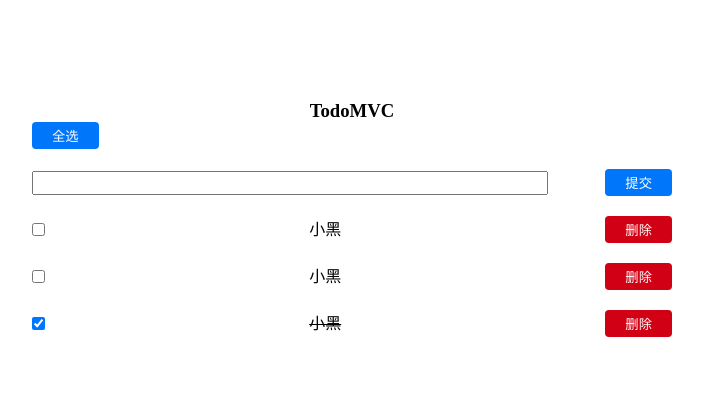
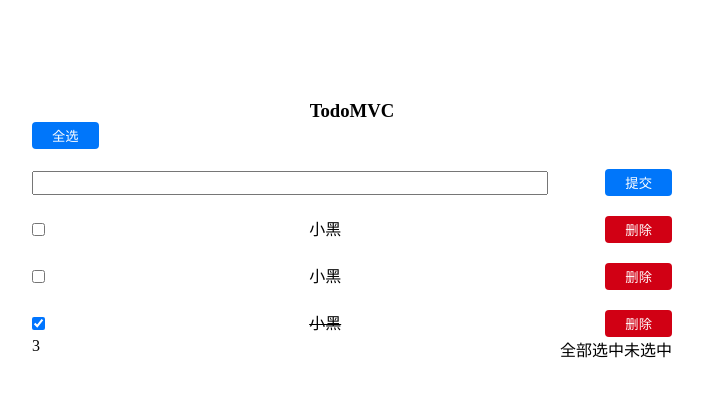
Before and after one commit to dxl519/React-TypeScript-Test, a React (Vite) app: page / in a window 1280 px wide. Shown: the top 396 px of the page, without its empty margins (288-991 px from the left). Built offline with nearby package versions, Linux system fonts and the light colour scheme.

Commit message:
[ADD] Footer组件

```diff
--- a/index.html
+++ b/index.html
@@ -20,6 +20,12 @@
       height: 100%;
     }
 
+
+    ul,
+    li {
+      list-style: none;
+    }
+
     #root {
       width: 100%;
       height: 100%;
--- a/src/App.tsx
+++ b/src/App.tsx
@@ -4,6 +4,7 @@
 import { TodoForm } from "./views/todoForm";
 
 import "./index.css";
+import { Footer } from "./views/footer";
 
 function App() {
   // 初始化 Todos[] 列表
@@ -24,16 +25,16 @@
 
   // 全选
   const handleClickAllSelect = (): void => {
-    let newisCompleted = false;
+    let newIsCompleted = false;
 
     const newTodos = [...todos];
 
     newTodos.forEach((todo) => {
-      if (todo.isCompleted === false) return (newisCompleted = true);
+      if (todo.isCompleted === false) return (newIsCompleted = true);
     });
 
     newTodos.map((todo) => {
-      todo.isCompleted = newisCompleted;
+      todo.isCompleted = newIsCompleted;
     });
 
     setTodos(newTodos);
@@ -79,6 +80,7 @@
             );
           })}
         </div>
+        <Footer amount={todos.length ?? 0} />
       </div>
     </div>
   );
--- a/src/index.css
+++ b/src/index.css
@@ -54,3 +54,13 @@
     width: 80%;
     height: 20px;
 }
+
+.footer {
+    display: flex;
+    justify-content: space-between;
+}
+
+.footer-list {
+    display: flex;
+    justify-content: center;
+}
--- /dev/null
+++ b/src/views/footer/footer.tsx
@@ -0,0 +1,21 @@
+import { useId } from "react";
+import { FooterList, FooterProps } from "../../models/type";
+
+export const Footer: React.FC<FooterProps> = ({ amount }) => {
+  const footerList: FooterList[] = [
+    { id: 0, text: "全部" },
+    { id: 1, text: "选中" },
+    { id: 2, text: "未选中" },
+  ];
+
+  return (
+    <div className="footer">
+      <div>{amount}</div>
+      <ul className="footer-list">
+        {footerList.map((item: FooterList) => {
+          return <li key={useId()}>{item.text}</li>;
+        })}
+      </ul>
+    </div>
+  );
+};
--- /dev/null
+++ b/src/views/footer/index.ts
@@ -0,0 +1 @@
+export * from "./footer";
--- a/src/views/todo/todo.tsx
+++ b/src/views/todo/todo.tsx
@@ -37,8 +37,8 @@
   };
 
   // 键盘按下回车
-  const hadnleKeyDown = (event: React.KeyboardEvent<Element>): void => {
-    if (event.keyCode === 13) {
+  const handleKeyDown = (event: React.KeyboardEvent<Element>): void => {
+    if (event.key === "Enter") {
       todo.text = editValue;
       setIsEdit(false);
       setEditValue("");
@@ -58,7 +58,7 @@
           value={editValue}
           onBlur={handleBlurValue}
           onChange={handleChangeValue}
-          onKeyDown={hadnleKeyDown}
+          onKeyDown={handleKeyDown}
         />
       ) : (
         <span
--- a/src/views/todoForm/todoForm.tsx
+++ b/src/views/todoForm/todoForm.tsx
@@ -5,8 +5,10 @@
   const [value, setValue] = useState<string>("");
 
   // 提交
-  const handleClickSumbit = (): void => {
-    if (value === "") return alert("输入内容不能为空");
+  const handleClickSubmit = (): void => {
+    if (value === "") {
+      return alert("输入内容不能为空");
+    }
 
     handleClickTodo(value);
 
@@ -15,8 +17,8 @@
 
   // 监听键盘按下回车
   const handleKeyDown = (event: React.KeyboardEvent<Element>): void => {
-    if (event.keyCode === 13) {
-      handleClickSumbit();
+    if (event.key === "Enter") {
+      handleClickSubmit();
     }
   };
 
@@ -35,7 +37,7 @@
         onKeyDown={handleKeyDown}
         onChange={handleChangeValue}
       />
-      <button className="btn" onClick={handleClickSumbit}>
+      <button className="btn" onClick={handleClickSubmit}>
         提交
       </button>
     </div>
```
Also changed, not shown: src/models/type.ts (+9 -0 lines).
